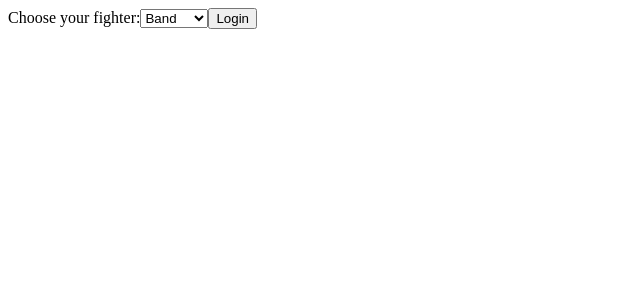
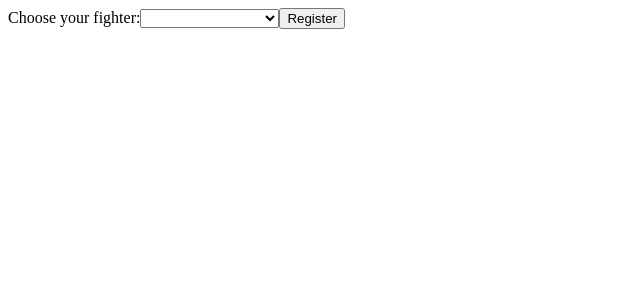
Before and after one commit to dr3am-team/tocatu-vue, a Vue app: page /register in a window 1280 px wide. Shown: the top 300 px of the page, without its empty margins (0-640 px from the left). Built offline with nearby package versions, Linux system fonts and the light colour scheme.

Commit message:
vif bar/banda

```diff
--- a/src/views/HomeView.vue
+++ b/src/views/HomeView.vue
@@ -3,7 +3,8 @@
     <h1>Bienvenidos a Tocatu</h1>
     <div>
       <RouterLink :to="{ name: 'Home' }">Home</RouterLink> |
-      <RouterLink :to="{ name: 'Login' }">Login</RouterLink>
+      <RouterLink :to="{ name: 'Login' }">Login</RouterLink> |
+      <RouterLink :to="{ name: 'Register' }">Register</RouterLink>
     </div>
   </div>
 </template>
--- a/src/views/RegisterView.vue
+++ b/src/views/RegisterView.vue
@@ -1,35 +1,45 @@
 <template>
     <div>
         <label for="account-type">Choose your fighter:</label>
-        <select id="account-type">
-            <optgroup>
-                <option v-for="type in accountType" :key="type.value" :value= "type.value">{{ type.label }}</option>
-            </optgroup>
+        <select id="account-type" v-model="typeSelected" @click="select">
+                <option selected disable hidden>Choose your fighter</option>
+                <option v-for="type in accountType" :key="type.value" :value="type.value">{{ type.label }}</option>
 
         </select>
 
-        <button @click="login">Login</button>
+        <div v-if="typeSelected == 'band'">
+            <label for="bandName">Name of your band <input type="text" v-model="band.name"></label>
+            <label for="style">Style of your band <input type="text" v-model="band.style"></label>
+        </div>
 
-
+        <div v-if="typeSelected == 'bar'">
+             <label for="barName">Name of your bar <input type="text" v-model="bar.name"></label>
+            <label for="style"> Location of your bar <input type="text" v-model="bar.location"></label>
+        </div>
+        <button @click="register">Register</button>
     </div>
 </template>
 
 <script>
-
-
 export default {
-    components: {  },
+    components: {},
     setup() {
 
     },
     data() {
         return {
-            accountType: [ {label: 'Band', value: 'band' }, {label: 'Bar', value: 'bar' }]
+            accountType: [{ label: 'Band', value: 'band' }, { label: 'Bar', value: 'bar' }],
+            typeSelected: '',
+            band: {name: '', style: ''},
+            bar: {name: '', location: ''}
         }
     },
     methods: {
         register() {
-
+            //TODO
+        },
+        select(e) {
+            this.typeSelected = e.target.value
         }
     }
 }
```
